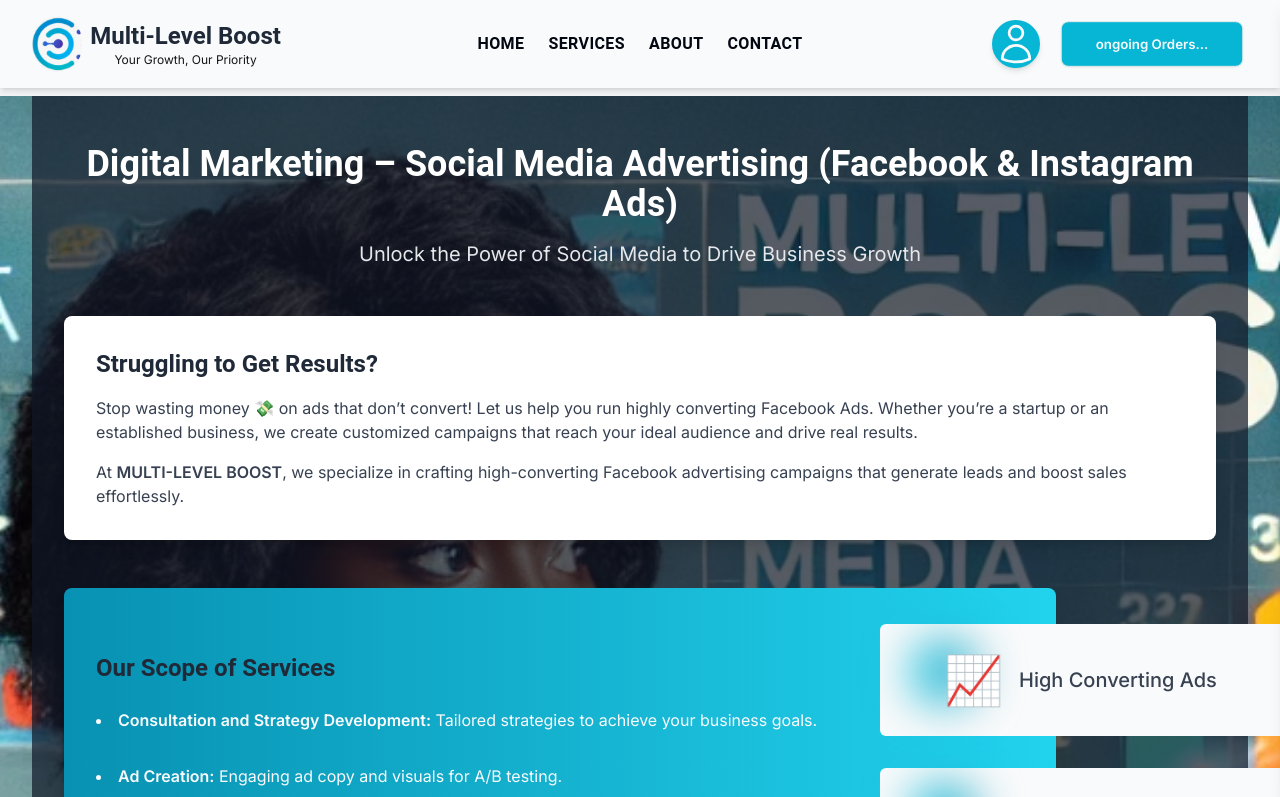
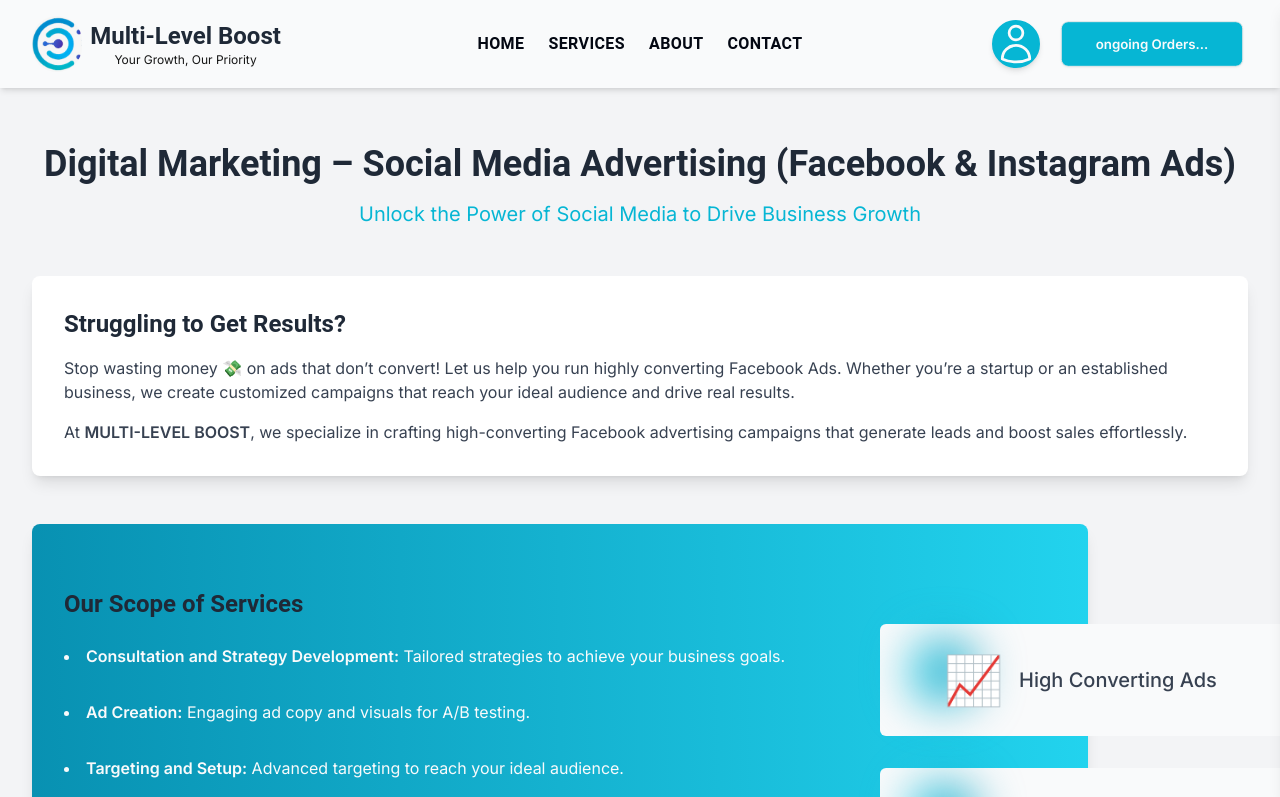
Before and after one commit to elijahkelechi/mlb_frontend, a React (Vite) app: page /social_media_ads in a window 1280 px wide. Shown: the top 797 px of the page. Built offline with nearby package versions, Linux system fonts and the light colour scheme.

Commit message:
I commit

```diff
--- a/src/pages/SocialAds/AdsPage.jsx
+++ b/src/pages/SocialAds/AdsPage.jsx
@@ -12,12 +12,11 @@
       initial={{ opacity: 0 }}
       animate={{ opacity: 1 }}
       exit={{ opacity: 0 }}
-      className="min-h-screen bg-cover bg-center text-gray-800"
-      style={{
-        backgroundImage: `url(${adsBg})`,
-      }}
+      // className="min-h-screen bg-cover bg-center text-gray-800"
+      // style={{
+      //   backgroundImage: `url(${adsBg})`,
+      // }}
     >
-      <div className="bg-gray-900 mx-4 md:mx-8 bg-opacity-70 min-h-screen">
       <div className="container mx-auto py-12 md:px-8 px-2">
         {/* Header Section */}
         <motion.div
@@ -26,11 +25,11 @@
           transition={{ duration: 0.5 }}
           className="text-center mb-12"
         >
-            <h1 className="text-2xl md:text-4xl font-bold font-heading text-white mb-4">
+          <h1 className="text-2xl md:text-4xl font-bold font-heading text-gray-800 mb-4">
             Digital Marketing – Social Media Advertising (Facebook & Instagram
             Ads)
           </h1>
-            <p className="text-lg md:text-xl text-gray-200">
+          <p className="text-lg md:text-xl text-cyan-500">
             Unlock the Power of Social Media to Drive Business Growth
           </p>
         </motion.div>
@@ -46,10 +45,10 @@
             Struggling to Get Results?
           </h2>
           <p className="text-gray-700 mb-4">
-              Stop wasting money 💸 on ads that don’t convert! Let us help you
-              run highly converting Facebook Ads. Whether you’re a startup or an
-              established business, we create customized campaigns that reach
-              your ideal audience and drive real results.
+            Stop wasting money 💸 on ads that don’t convert! Let us help you run
+            highly converting Facebook Ads. Whether you’re a startup or an
+            established business, we create customized campaigns that reach your
+            ideal audience and drive real results.
           </p>
           <p className="text-gray-700">
             At <span className="font-bold">MULTI-LEVEL BOOST</span>, we
@@ -253,7 +252,6 @@
           </form>
         </motion.div>
       </div>
-      </div>
     </motion.div>
   );
 };
```
Lines whose indentation alone changed are shown as unchanged.
